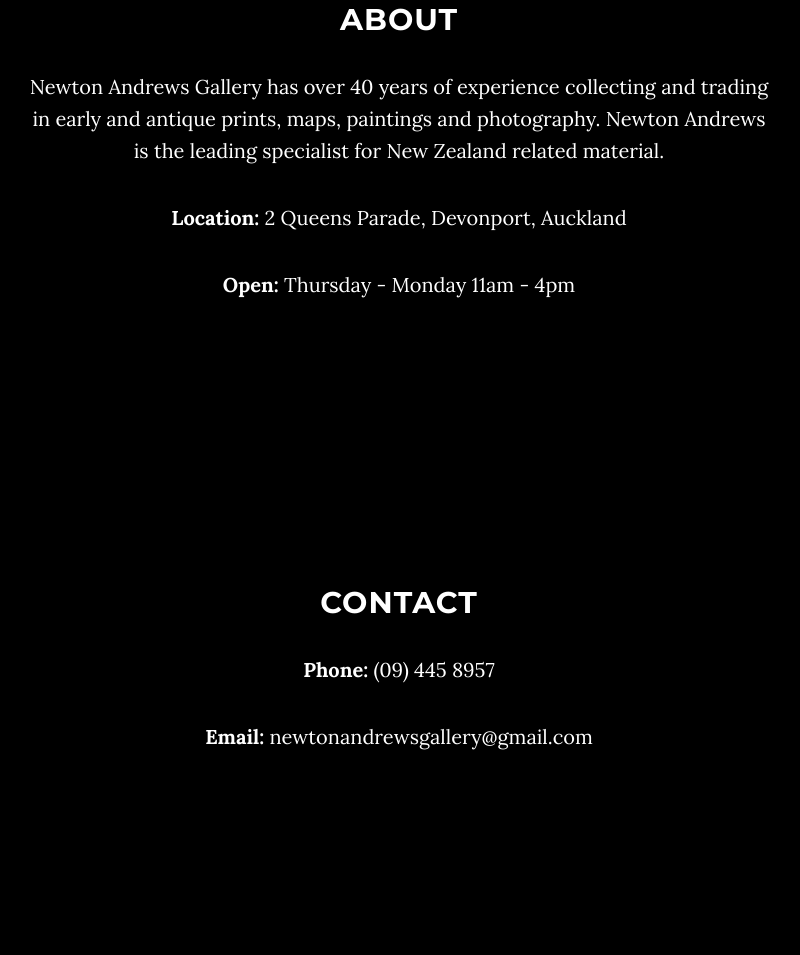
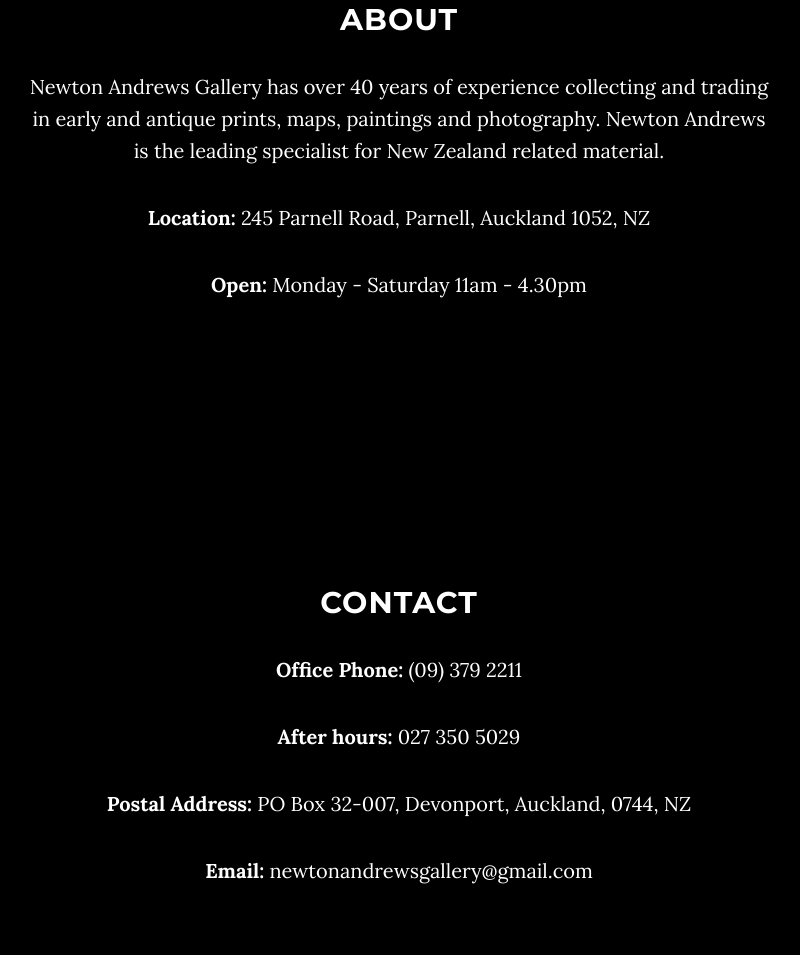
Before and after one commit to mangosteen182/newtonandrews, a website: page index.html in a window 1280 px wide. Shown: the part 1047-2002 px from the top of the page, without its empty margins (241-1041 px from the left). Drawn offline with nearby package versions, Linux system fonts and the light colour scheme; a script that the page names is missing.

Commit message:
Update index.html

```diff
--- a/index.html
+++ b/index.html
@@ -88,8 +88,8 @@
             <div class="col-lg-8 col-lg-offset-2">
                 <h2>About</h2>
                 <p>Newton Andrews Gallery has over 40 years of experience collecting and trading in early and antique prints, maps, paintings and photography. Newton Andrews is the leading specialist for New Zealand related material.</p>
-                <p><b>Location:</b> 2 Queens Parade, Devonport, Auckland</p>
-                <p><b>Open:</b> Thursday - Monday           11am - 4pm</p>
+                <p><b>Location:</b> 245 Parnell Road, Parnell, Auckland 1052, NZ</p>
+                <p><b>Open:</b> Monday - Saturday           11am - 4.30pm</p>
             </div>
         </div>
     </section>
@@ -99,7 +99,9 @@
         <div class="row">
             <div class="col-lg-8 col-lg-offset-2">
                 <h2>Contact</h2>
-                <p><b>Phone:</b> (09) 445 8957</p>
+                <p><b>Office Phone:</b> (09) 379 2211</p>
+                <p><b>After hours:</b> 027 350 5029</p>
+                <p><b>Postal Address:</b> PO Box 32-007, Devonport, Auckland, 0744, NZ</p>
                 <p><b>Email:</b> newtonandrewsgallery@gmail.com </p>
                 <ul class="list-inline banner-social-buttons">
                     <li>
@@ -114,7 +116,6 @@
     <!-- Footer -->
     <footer>
         <div class="container text-center">
-            <p>Copyright &copy; Newton Andrews 2017</p>
         </div>
     </footer>
 
```
